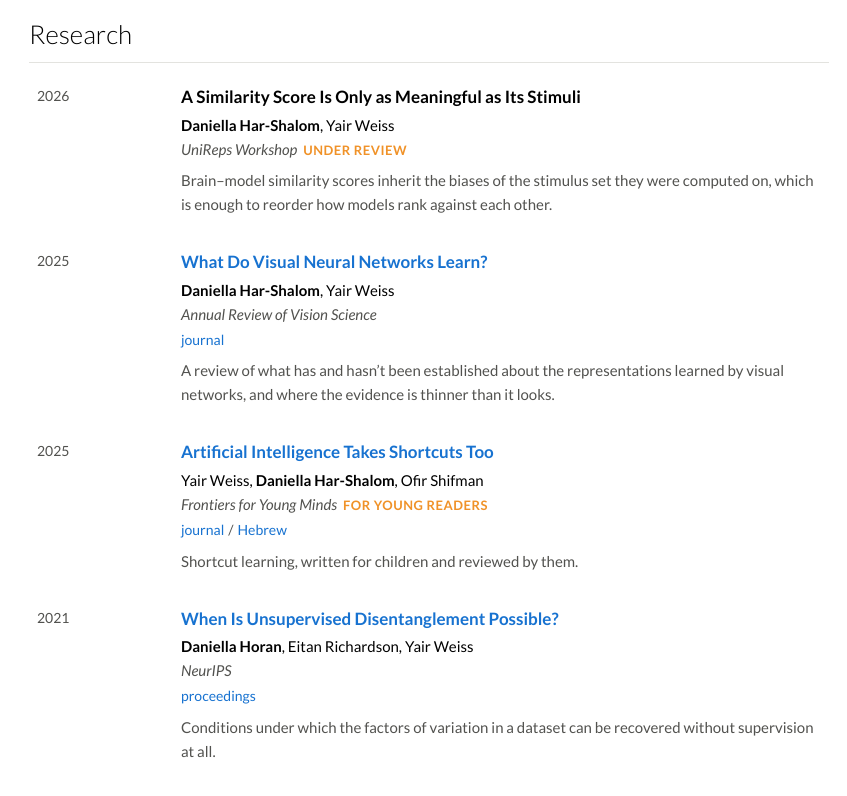
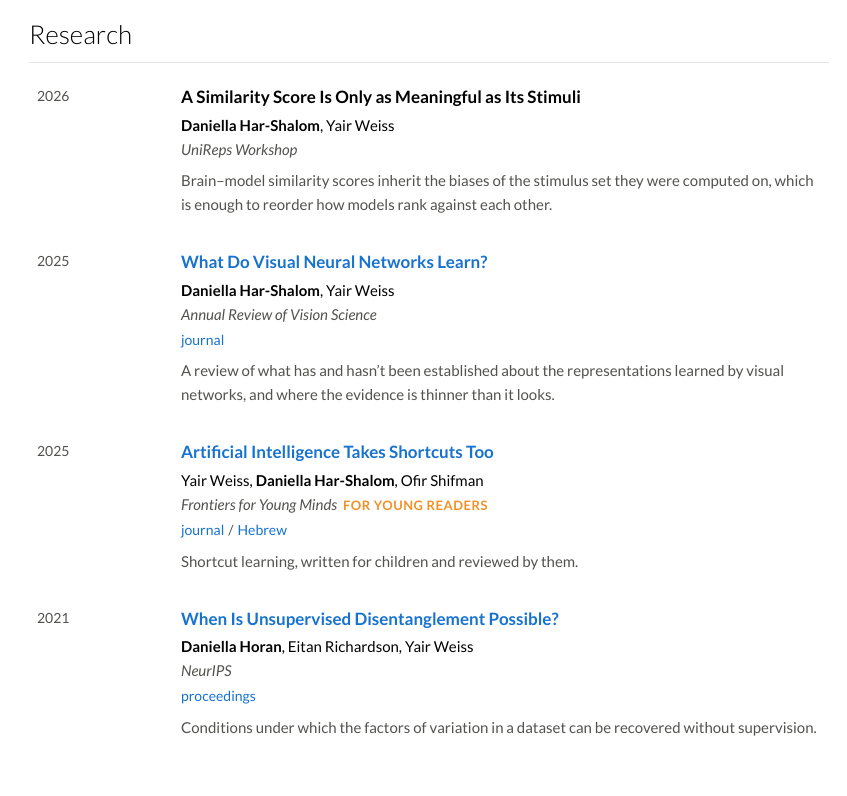
Before and after one commit to daniellahoran/daniellahoran.github.io, a plain HTML site: page index.html in a window 1280 px wide. Shown: the part 340-1136 px from the top of the page, without its empty margins (211-1058 px from the left). Drawn offline with Linux system fonts and the light colour scheme.

Commit message:
Add files via upload

```diff
--- a/index.html
+++ b/index.html
@@ -150,7 +150,7 @@
     <div class="body">
       <p class="ptitle">A Similarity Score Is Only as Meaningful as Its Stimuli</p>
       <p class="authors"><span class="me">Daniella Har-Shalom</span>, Yair Weiss</p>
-      <p class="venue">UniReps Workshop &nbsp;<span class="tag">under review</span></p>
+      <p class="venue">UniReps Workshop</p>
       <p class="desc">Brain&ndash;model similarity scores inherit the biases of the stimulus set they
         were computed on, which is enough to reorder how models rank against each other.</p>
     </div>
@@ -187,7 +187,7 @@
       <p class="venue">NeurIPS</p>
       <p class="plinks"><a href="https://proceedings.neurips.cc/paper_files/paper/2021/hash/29586cb449c90e249f1f09a0a4ee245a-Abstract.html">proceedings</a></p>
       <p class="desc">Conditions under which the factors of variation in a dataset can be recovered
-        without supervision at all.</p>
+        without supervision.</p>
     </div>
   </div>
 
```
